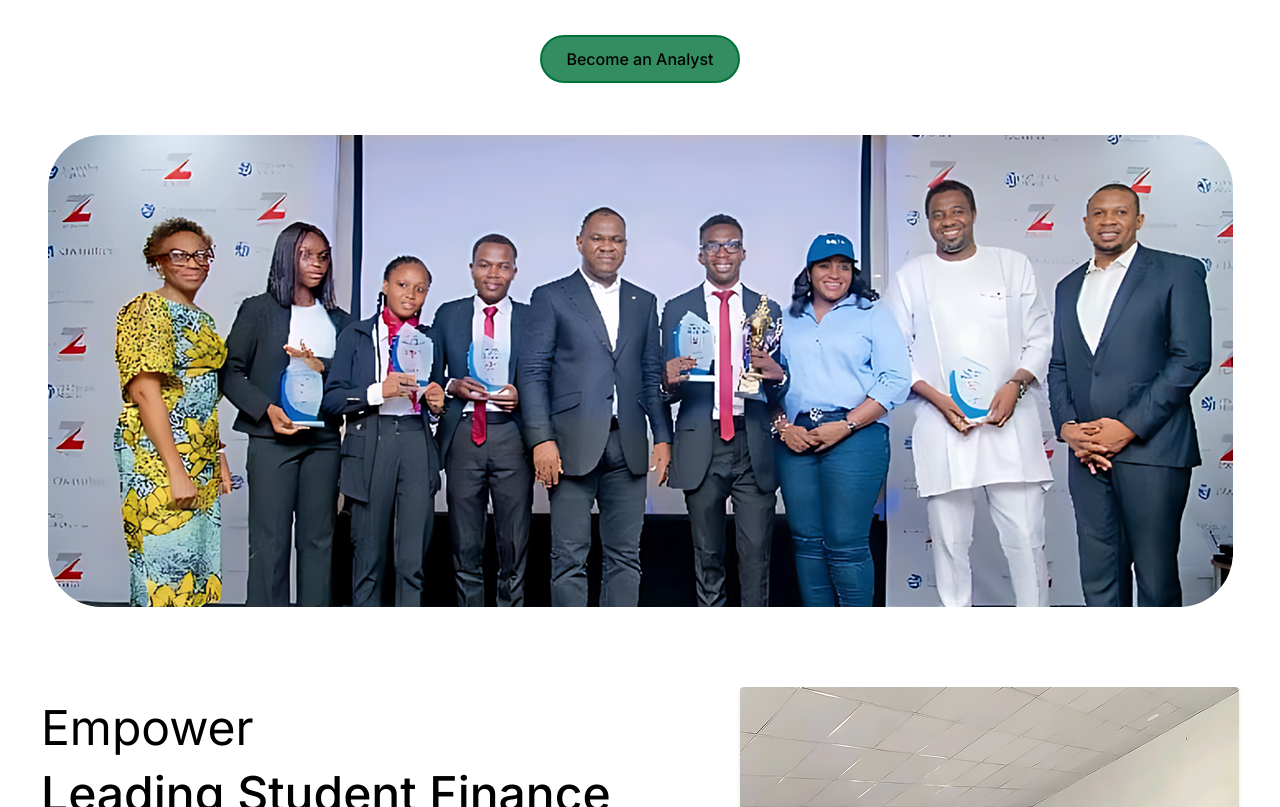
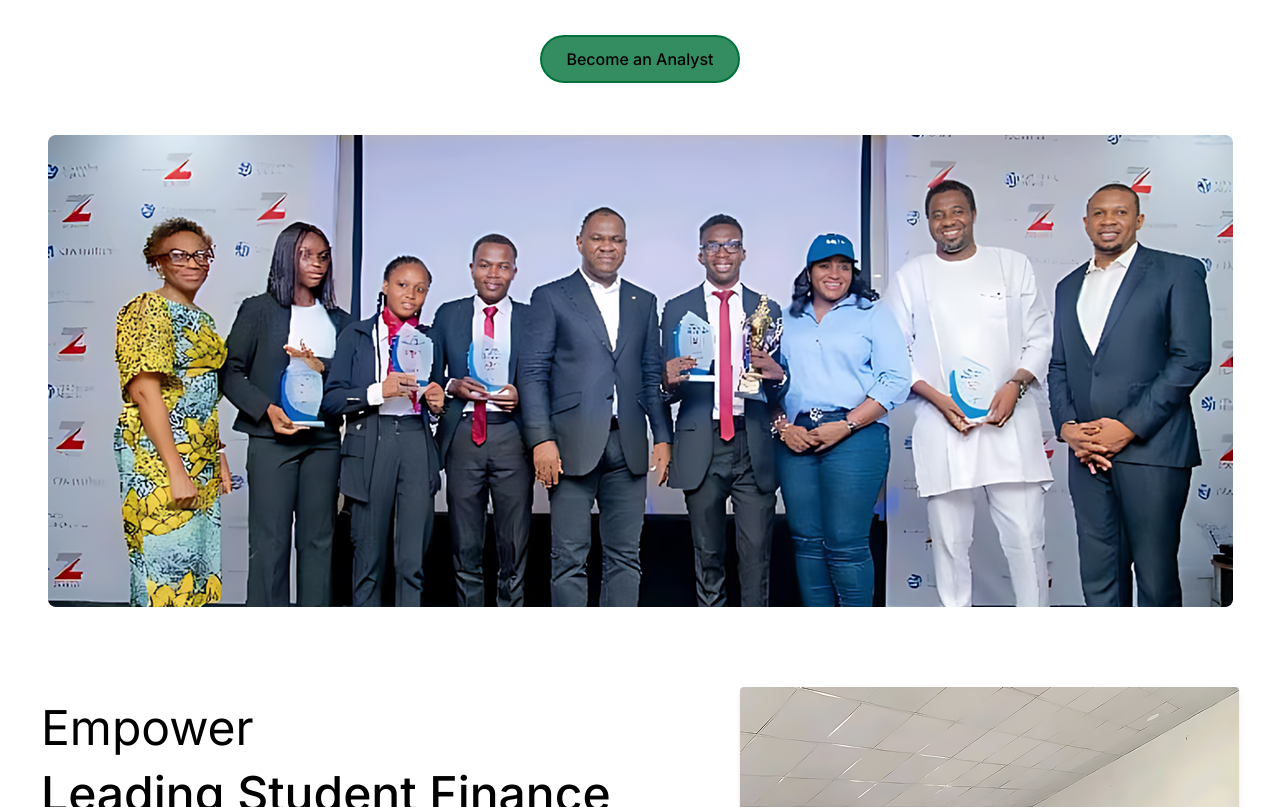
Before and after one commit to kingkreation/bof_oau, a React (Vite) app: page / in a window 1280 px wide. Shown: the part 460-1267 px from the top of the page. Built offline with nearby package versions, Linux system fonts and the light colour scheme.

Commit message:
update HeroSection.tsx

```diff
--- a/src/pages/Home/HeroSection.tsx
+++ b/src/pages/Home/HeroSection.tsx
@@ -55,7 +55,7 @@ const HeroSection: React.FC = () => {
 
           <div className="w-full max-w-[1185px] mx-auto">
           <img
-            className="w-full h-auto rounded-lg object-cover"
+            className="w-full h-auto rounded object-cover"
             alt="Faculty advisors and students at OAU"
             src="/images/img_rectangle_7.png"
           />
```
